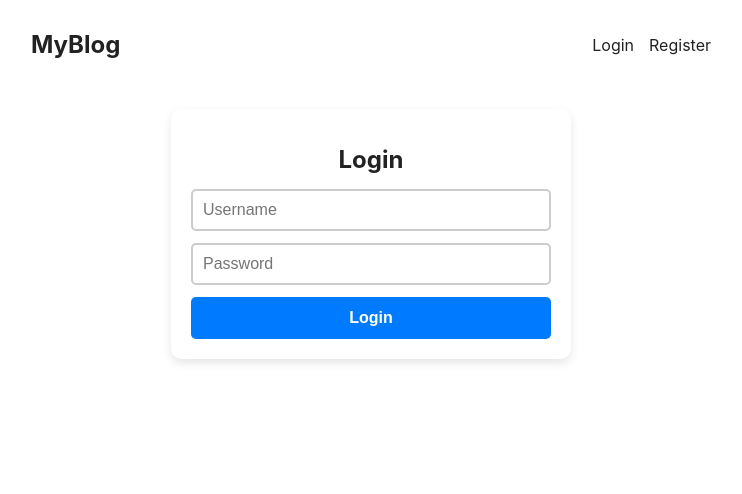
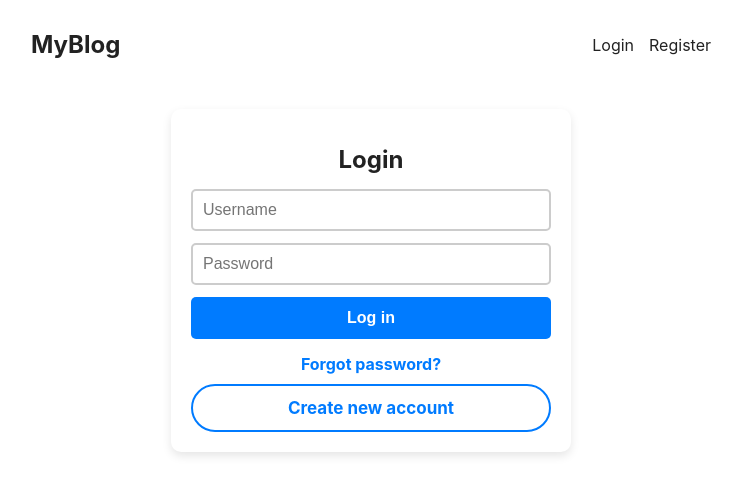
Before and after one commit to dkc2006/blogging-website, a React (Create React App) app in the folder client/: page /login in a window 1280 px wide. Shown: the top 494 px of the page, without its empty margins (269-1011 px from the left). Built offline with nearby package versions, Linux system fonts and the light colour scheme; no server answers.

Commit message:
Authentication is completed

```diff
--- a/client/src/App.css
+++ b/client/src/App.css
@@ -133,3 +133,46 @@ button:hover {
 button:active {
     transform: scale(0.98);
 }
+
+.login-options {
+    text-align: center;
+    margin-top: 15px;
+}
+
+.forgot-password {
+    display: block;
+    margin-bottom: 10px;
+    font-size: 14px;
+    color: #007bff;
+    text-decoration: none;
+    font-weight: bold;
+    transition: color 0.3s ease-in-out;
+}
+
+.forgot-password:hover {
+    color: #0056b3;
+    border-radius: 25px;
+    border: 2px solid #007bff;
+    text-decoration:solid;
+    color: white;
+    background: #007bff;
+}
+
+.create-account {
+    display: block;
+    background: none;
+    color: #007bff;
+    border: 2px solid #007bff;
+    padding: 10px;
+    border-radius: 25px;
+    font-size: 16px;
+    font-weight: bold;
+    text-decoration: none;
+    transition: all 0.3s ease-in-out;
+}
+
+.create-account:hover {
+    background: #007bff;
+    color: white;
+    transform: scale(1.05);
+}
--- a/client/src/App.js
+++ b/client/src/App.js
@@ -6,9 +6,11 @@ import Layout from "./Layout";
 import IndexPage from "./pages/IndexPage";
 import LoginPage from "./pages/LoginPage";
 import RegisterPage from "./pages/RegisterPage";
+import { UserContext, UserContextProvider } from "./UserContext";
 
 function App() {
   return (
+    <UserContextProvider>
       <Routes>
         <Route path={"/"} element={<Layout />}>
           <Route index element={<IndexPage />} />
@@ -16,6 +18,7 @@ function App() {
           <Route path="/register" element={<RegisterPage />} />
         </Route>
       </Routes>
+    </UserContextProvider>
   );
 }
 
--- a/client/src/Header.js
+++ b/client/src/Header.js
@@ -1,14 +1,49 @@
+import { useEffect, useContext } from "react";
 import { Link } from "react-router-dom";
+import { UserContext } from "./UserContext";
 
 export default function Header() {
+  const { setUserInfo, userInfo } = useContext(UserContext);
+
+  useEffect(() => {
+    fetch("http://localhost:4000/profile", {
+      credentials: "include",
+    }).then((response) => {
+      response.json().then((userInfo) => {
+        setUserInfo(userInfo);
+      });
+    });
+  }, [setUserInfo]);
+
+  function logout() {
+    fetch("http://localhost:4000/logout", {
+      method: "POST",
+      credentials: "include",
+    });
+    setUserInfo(null);
+  }
+
+  const userName = userInfo?.username;
+
   return (
     <header>
       <Link to="/" className="logo">
         MyBlog
       </Link>
       <nav>
-        <Link to="/login">Login</Link>
-        <Link to="/register">Register</Link>
+        {userName ? (
+          <>
+            <Link to="/create">Create new post</Link>
+            <a onClick={logout} style={{ cursor: "pointer" }}>
+              Logout
+            </a>
+          </>
+        ) : (
+          <>
+            <Link to="/login">Login</Link>
+            <Link to="/register">Register</Link>
+          </>
+        )}
       </nav>
     </header>
   );
--- /dev/null
+++ b/client/src/UserContext.js
@@ -0,0 +1,12 @@
+import { createContext, useState } from "react";
+
+export const UserContext = createContext({});
+
+export function UserContextProvider({ children }) {
+  const [userInfo, setUserInfo] = useState({});
+  return (
+    <UserContext.Provider value={{ userInfo, setUserInfo }}>
+      {children}
+    </UserContext.Provider>
+  );
+}
--- a/client/src/pages/LoginPage.js
+++ b/client/src/pages/LoginPage.js
@@ -1,10 +1,72 @@
+// src/pages/LoginPage.js
+import { useState, useContext } from "react";
+import { Navigate, Link } from "react-router-dom";
+import { UserContext } from "../UserContext";
+
 export default function LoginPage() {
+  const [userName, setUserName] = useState("");
+  const [password, setPassword] = useState("");
+  const [redirect, setRedirect] = useState(false);
+  const { setUserInfo } = useContext(UserContext);
+
+  async function login(ev) {
+    ev.preventDefault();
+    const response = await fetch("http://localhost:4000/login", {
+      method: "POST",
+      body: JSON.stringify({ userName, password }),
+      headers: { "Content-Type": "application/json" },
+      credentials: "include",
+    });
+
+    if (response.ok) {
+      const userInfo = await response.json();
+      setUserInfo(userInfo); // ✅ Update context
+      alert("Login successful");
+      setRedirect(true);
+    } else {
+      alert("Wrong credentials");
+    }
+  }
+
+  if (redirect) {
+    return <Navigate to="/" />;
+  }
+
   return (
-    <form className="login">
+    <form className="login" onSubmit={login}>
       <h1>Login</h1>
-      <input type="text" placeholder="Username" />
-      <input type="password" placeholder="Password" />
-      <button>Login</button>
+
+      <input
+        type="text"
+        placeholder="Username"
+        value={userName}
+        onChange={(ev) => setUserName(ev.target.value)}
+      />
+
+      <input
+        type="password"
+        placeholder="Password"
+        value={password}
+        onChange={(ev) => setPassword(ev.target.value)}
+      />
+
+      <button>Log in</button>
+      <div className="login-options">
+        <Link
+          to="/forgot-password"
+          className="forgot-password"
+          style={{ fontSize: "16px" }}
+        >
+          Forgot password?
+        </Link>
+        <Link
+          to="/register"
+          className="create-account"
+          style={{ fontSize: "17px", padding: "12px" }}
+        >
+          Create new account
+        </Link>
+      </div>
     </form>
   );
 }
--- a/client/src/pages/RegisterPage.js
+++ b/client/src/pages/RegisterPage.js
@@ -1,9 +1,11 @@
 import { useState } from "react";
+import { Navigate } from "react-router-dom";
 
 export default function RegisterPage() {
   const [email, setEmail] = useState("");
   const [username, setUsername] = useState("");
   const [password, setPassword] = useState("");
+  const [redirectToLogin, setRedirectToLogin] = useState(false);
 
   async function register(ev) {
     ev.preventDefault();
@@ -19,9 +21,14 @@ export default function RegisterPage() {
 
     if (response.status === 200) {
       alert("Registration successful");
+      setRedirectToLogin(true); // Redirect to login after successful registration
     } else {
       alert("Registration failed, User already exists");
     }
+  }
+
+  if (redirectToLogin) {
+    return <Navigate to="/login" />;
   }
 
   return (
```
Also changed, not shown: 2 other files (tests, documents, lock files or other folders). Lines whose indentation alone changed are shown as unchanged.
